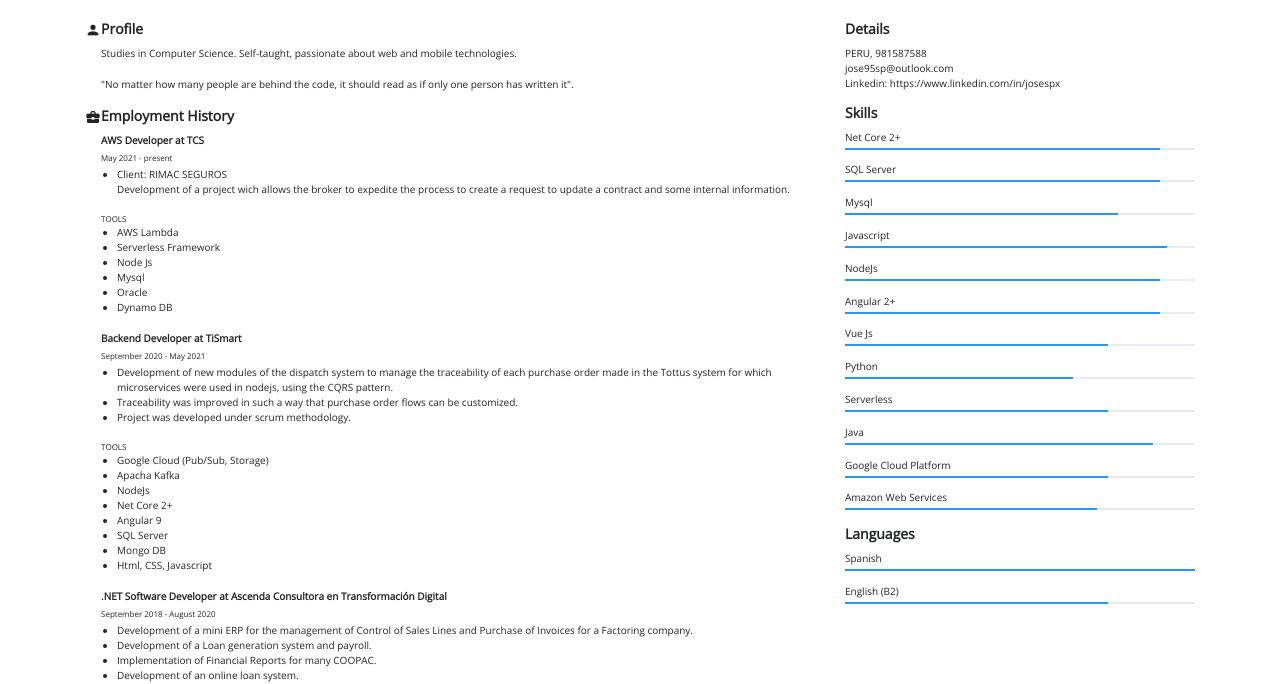
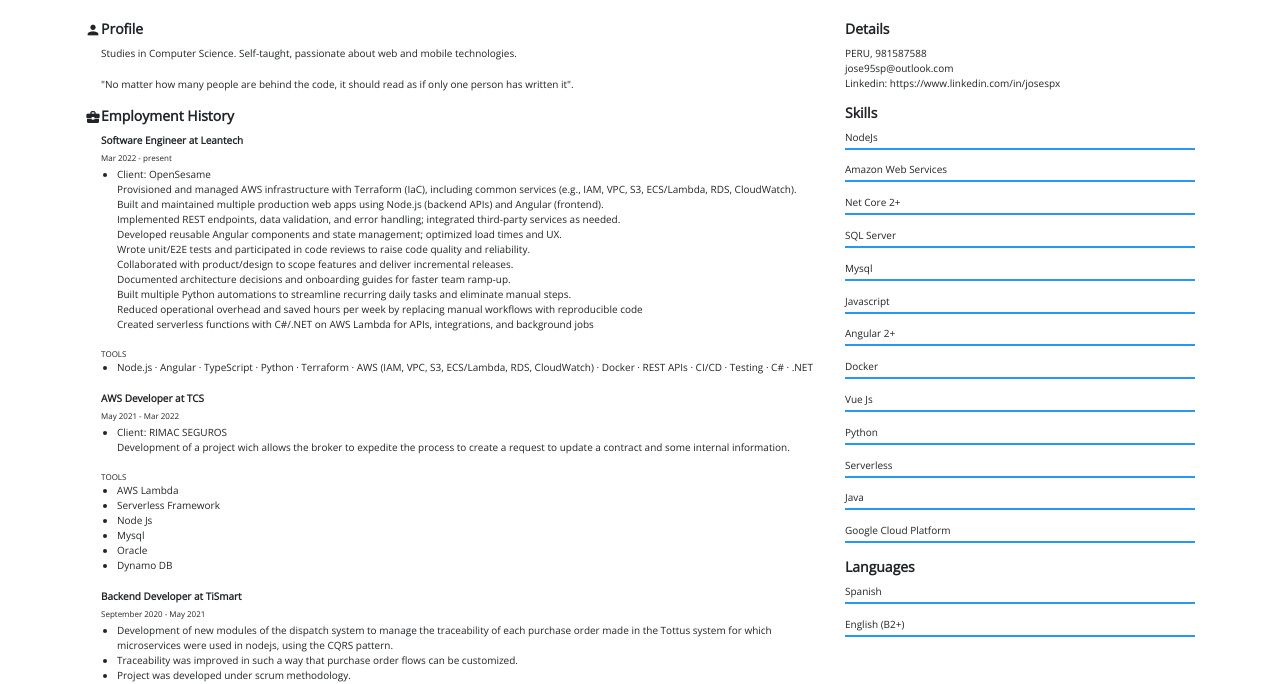
Before and after one commit to JoseSpx/MyResume, a plain HTML site: page index.html in a window 1280 px wide. Shown: the part 121-805 px from the top of the page. Drawn offline with nearby package versions, Linux system fonts and the light colour scheme.

Commit message:
updated with leantech

```diff
--- a/index.html
+++ b/index.html
@@ -57,10 +57,53 @@
                     <div class="employment__body">
                         <div class="employment__job">
                             <div class="employment__job__title">
+                                Software Engineer at Leantech
+                            </div>
+                            <div class="employment__job__dates">
+                                <span> Mar 2022 - present </span>
+                            </div>
+                            <div class="employment__job__list">
+                                <ul>
+                                    <li>
+                                        Client: OpenSesame
+                                        <br>
+                                        Provisioned and managed AWS infrastructure with Terraform (IaC), including common services (e.g., IAM, VPC, S3, ECS/Lambda, RDS, CloudWatch).
+                                        <br>
+                                        Built and maintained multiple production web apps using Node.js (backend APIs) and Angular (frontend).
+                                        <br>
+                                        Implemented REST endpoints, data validation, and error handling; integrated third-party services as needed.
+                                        <br>
+                                        Developed reusable Angular components and state management; optimized load times and UX.
+                                        <br>
+                                        Wrote unit/E2E tests and participated in code reviews to raise code quality and reliability.
+                                        <br>
+                                        Collaborated with product/design to scope features and deliver incremental releases.
+                                        <br>
+                                        Documented architecture decisions and onboarding guides for faster team ramp-up.
+                                        <br>
+                                        Built multiple Python automations to streamline recurring daily tasks and eliminate manual steps.
+                                        <br>
+                                        Reduced operational overhead and saved hours per week by replacing manual workflows with reproducible code
+                                        <br>
+                                        Created serverless functions with C#/.NET on AWS Lambda for APIs, integrations, and background jobs
+                                    </li>
+                                </ul>
+                                <div class="employment__job__list__section"> TOOLS </div>
+                                <div class="employment__job__list__section__body">
+                                    <ul>
+                                        <li>
+                                            Node.js · Angular · TypeScript · Python · Terraform · AWS (IAM, VPC, S3, ECS/Lambda, RDS, CloudWatch) · Docker · REST APIs · CI/CD · Testing · C# · .NET
+                                        </li>
+                                    </ul>
+                                </div>
+                            </div>
+                        </div>
+                        <div class="employment__job">
+                            <div class="employment__job__title">
                                 AWS Developer at TCS
                             </div>
                             <div class="employment__job__dates">
-                                <span> May 2021 - present </span>
+                                <span> May 2021 - Mar 2022 </span>
                             </div>
                             <div class="employment__job__list">
                                 <ul>
@@ -320,75 +363,81 @@
                     <div>
                         <ul class="skills__list">
                             <li class="skills__list__elem">
+                                <p> NodeJs </p>
+                                <div class="skills___list__elem__barcontainer">
+                                    <div style="width: 100%;" class="skills___list__elem__barcontainer__filled"></div>
+                                </div>
+                            </li>
+                            <li class="skills__list__elem">
+                                <p> Amazon Web Services </p>
+                                <div class="skills___list__elem__barcontainer">
+                                    <div style="width: 100%;" class="skills___list__elem__barcontainer__filled"></div>
+                                </div>
+                            </li>
+                            <li class="skills__list__elem">
                                 <p> Net Core 2+ </p>
                                 <div class="skills___list__elem__barcontainer">
-                                    <div style="width: 90%;" class="skills___list__elem__barcontainer__filled"></div>
+                                    <div style="width: 100%;" class="skills___list__elem__barcontainer__filled"></div>
                                 </div>
                             </li>
                             <li class="skills__list__elem">
                                 <p> SQL Server </p>
                                 <div class="skills___list__elem__barcontainer">
-                                    <div style="width: 90%;" class="skills___list__elem__barcontainer__filled"></div>
+                                    <div style="width: 100%;" class="skills___list__elem__barcontainer__filled"></div>
                                 </div>
                             </li>
                             <li class="skills__list__elem">
                                 <p> Mysql </p>
                                 <div class="skills___list__elem__barcontainer">
-                                    <div style="width: 78%;" class="skills___list__elem__barcontainer__filled"></div>
+                                    <div style="width: 100%;" class="skills___list__elem__barcontainer__filled"></div>
                                 </div>
                             </li>
                             <li class="skills__list__elem">
                                 <p> Javascript </p>
                                 <div class="skills___list__elem__barcontainer">
-                                    <div style="width: 92%;" class="skills___list__elem__barcontainer__filled"></div>
-                                </div>
-                            </li>
-                            <li class="skills__list__elem">
-                                <p> NodeJs </p>
-                                <div class="skills___list__elem__barcontainer">
-                                    <div style="width: 90%;" class="skills___list__elem__barcontainer__filled"></div>
+                                    <div style="width: 100%;" class="skills___list__elem__barcontainer__filled"></div>
                                 </div>
                             </li>
                             <li class="skills__list__elem">
                                 <p> Angular 2+ </p>
                                 <div class="skills___list__elem__barcontainer">
-                                    <div style="width: 90%;" class="skills___list__elem__barcontainer__filled"></div>
+                                    <div style="width: 100%;" class="skills___list__elem__barcontainer__filled"></div>
+                                </div>
+                            </li>
+                            <li class="skills__list__elem">
+                                <p> Docker </p>
+                                <div class="skills___list__elem__barcontainer">
+                                    <div style="width: 100%;" class="skills___list__elem__barcontainer__filled"></div>
                                 </div>
                             </li>
                             <li class="skills__list__elem">
                                 <p> Vue Js </p>
                                 <div class="skills___list__elem__barcontainer">
-                                    <div style="width: 75%;" class="skills___list__elem__barcontainer__filled"></div>
+                                    <div style="width: 100%;" class="skills___list__elem__barcontainer__filled"></div>
                                 </div>
                             </li>
                             <li class="skills__list__elem">
                                 <p> Python </p>
                                 <div class="skills___list__elem__barcontainer">
-                                    <div style="width: 65%;" class="skills___list__elem__barcontainer__filled"></div>
+                                    <div style="width: 100%;" class="skills___list__elem__barcontainer__filled"></div>
                                 </div>
                             </li>
                             <li class="skills__list__elem">
                                 <p> Serverless </p>
                                 <div class="skills___list__elem__barcontainer">
-                                    <div style="width: 75%;" class="skills___list__elem__barcontainer__filled"></div>
+                                    <div style="width: 100%;" class="skills___list__elem__barcontainer__filled"></div>
                                 </div>
                             </li>
                             <li class="skills__list__elem">
                                 <p> Java </p>
                                 <div class="skills___list__elem__barcontainer">
-                                    <div style="width: 88%;" class="skills___list__elem__barcontainer__filled"></div>
+                                    <div style="width: 100%;" class="skills___list__elem__barcontainer__filled"></div>
                                 </div>
                             </li>
                             <li class="skills__list__elem">
                                 <p> Google Cloud Platform </p>
                                 <div class="skills___list__elem__barcontainer">
-                                    <div style="width: 75%;" class="skills___list__elem__barcontainer__filled"></div>
-                                </div>
-                            </li>
-                            <li class="skills__list__elem">
-                                <p> Amazon Web Services </p>
-                                <div class="skills___list__elem__barcontainer">
-                                    <div style="width: 72%;" class="skills___list__elem__barcontainer__filled"></div>
+                                    <div style="width: 100%;" class="skills___list__elem__barcontainer__filled"></div>
                                 </div>
                             </li>
                         </ul>
@@ -405,9 +454,9 @@
                                 </div>
                             </li>
                             <li class="skills__list__elem">
-                                <p> English (B2) </p>
+                                <p> English (B2+) </p>
                                 <div class="skills___list__elem__barcontainer">
-                                    <div style="width: 75%;" class="skills___list__elem__barcontainer__filled"></div>
+                                    <div style="width: 100%;" class="skills___list__elem__barcontainer__filled"></div>
                                 </div>
                             </li>
                         </ul>
```
